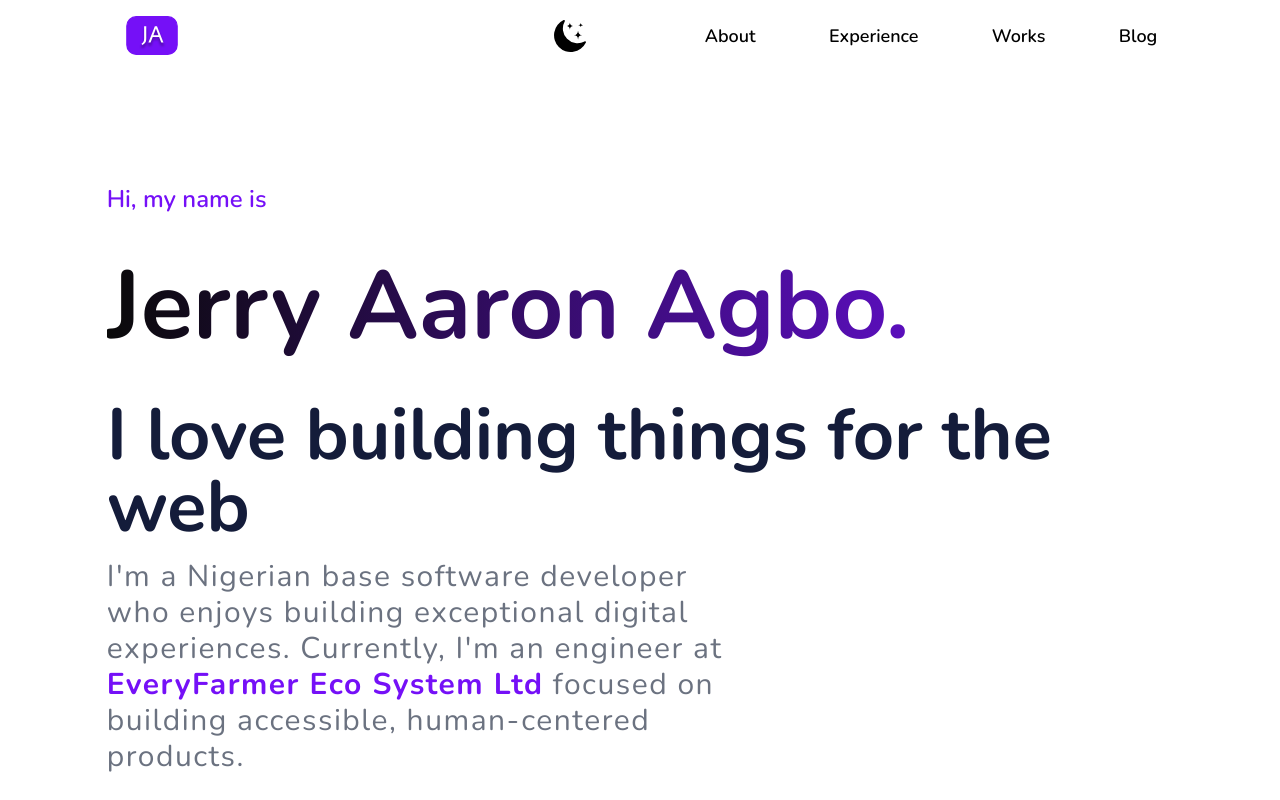
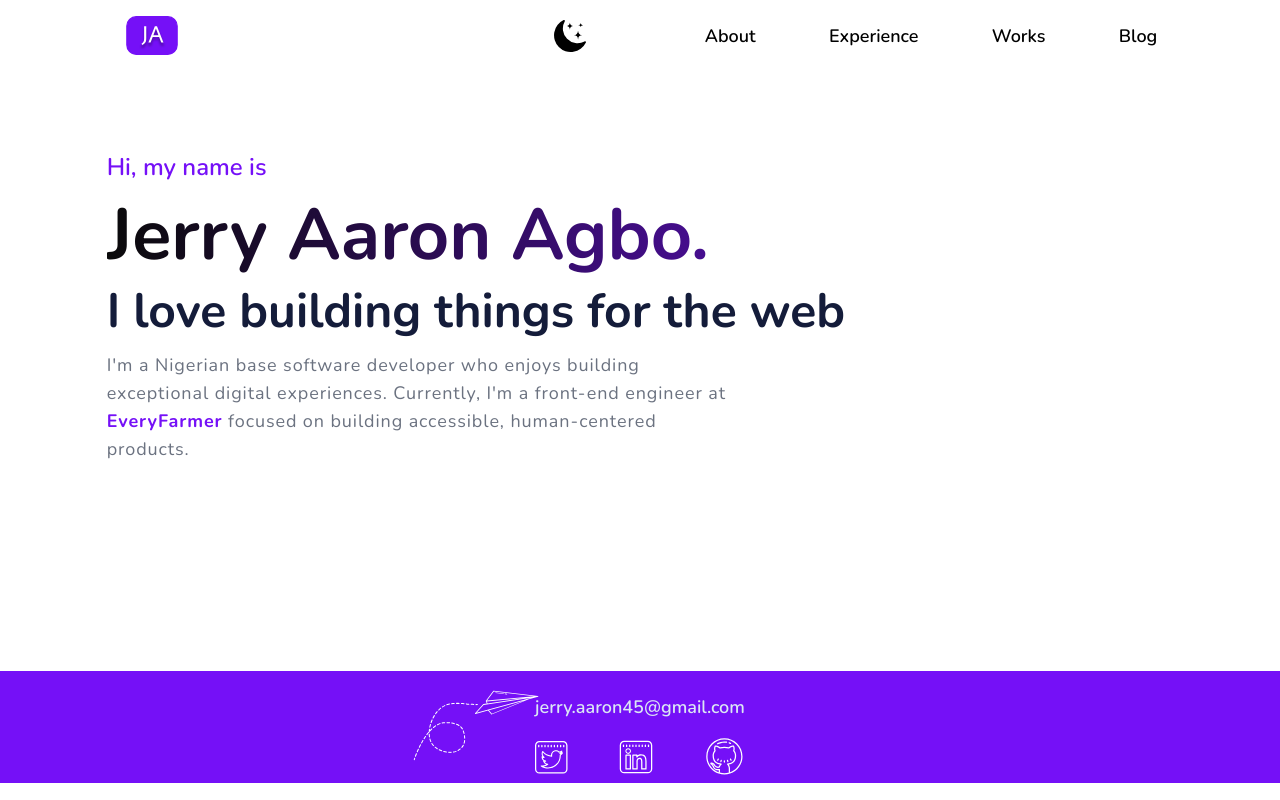
Before and after one commit to gfellah45/portfoliov2, a Next.js app: page / in a window 1280 px wide. Shown: the top 800 px of the page. Built offline with nearby package versions, Linux system fonts and the light colour scheme.

Commit message:
fix tailwing purge issues

```diff
--- a/src/components/Hero/Contact.tsx
+++ b/src/components/Hero/Contact.tsx
@@ -8,15 +8,15 @@ import Twitter from "../../svgs/Twitter";
 const Contact: React.FC = () => {
   const [isLightTheme] = useLocalStorage("lightTheme", true);
   return (
-    <div className="relative flex justify-center pt-10 mt-40 pb-14 md:mt-64 lg:mt-24 xl:mt-28 bg-light-bg2 dark:bg-dark-text1">
-      <div className="absolute hidden transition-all duration-300 ease-in-out lg:block top-16 lg:left-24 xl:left-72 animate-pulse motion-safe:animate-bounce">
+    <div className="relative flex items-center justify-center h-full bg-light-bg2 dark:bg-dark-text1">
+      <div className="absolute hidden transition-all duration-300 ease-in-out lg:block top-4 lg:left-28 xl:left-96 animate-pulse motion-safe:animate-bounce">
         <Email currentColor={isLightTheme ? "#ffffff" : "#7510F7"} />
       </div>
       <div className="">
-        <p className="text-3xl text-dark-text1 dark:text-light-bg2">
+        <p className="my-4 text-lg font-semibold text-dark-text1 dark:text-light-bg2">
           jerry.aaron45@gmail.com
         </p>
-        <div className="flex justify-between pt-14">
+        <div className="flex items-center justify-between ">
           <div>
             <a
               href="http://twittercom/uncleJAA"
--- a/src/components/Hero/Title.tsx
+++ b/src/components/Hero/Title.tsx
@@ -3,25 +3,26 @@ import React from "react";
 const Hero: React.FC = () => {
   return (
     <div className="w-full min-h-full">
-      <p className="text-2xl font-semibold text-light-bg2 dark:text-dark-text1">
+      <p className="text-lg font-semibold lg:text-2xl text-light-bg2 dark:text-dark-text1">
         Hi, my name is
       </p>
-      <h1 className="py-4 my-2 text-4xl font-extrabold text-transparent transform-gpu md:text-6xl lg:my-7 lg:text-7xl xl:text-8xl bg-gradient-to-r from-light-text1 bg-clip-text to-light-bg2 dark:to-light-bg2 dark:from-dark-text1">
+      <h1 className="py-2 text-4xl font-extrabold text-transparent md:text-6xl lg:my-2 lg:py-2 lg:text-7xl xl:text-7xl bg-gradient-to-r from-light-text1 bg-clip-text to-light-bg2 dark:to-light-bg2 dark:from-dark-text1 ">
         Jerry Aaron Agbo.
       </h1>
-      <p className="text-4xl font-bold lg:text-5xl xl:text-7xl dark:text-dark-text1 text-light-text2">
+      <p className="text-4xl font-bold lg:text-5xl xl:text-5xl dark:text-dark-text1 text-light-text2">
         I love building things for the web
       </p>
-      <p className="w-full my-4 space-x-3 text-2xl font-medium tracking-wider text-gray-500 md:w-11/12 lg:text-3xl lg:w-8/12 xl:w-7/12 dark:text-gray-400">
+      <p className="w-full my-4 space-x-3 text-lg font-medium tracking-wider text-gray-500 md:w-11/12 lg:text-lg lg:w-8/12 xl:w-7/12 dark:text-gray-400">
         I&#39;m a Nigerian base software developer who enjoys building
-        exceptional digital experiences. Currently, I&#39;m an engineer at{" "}
+        exceptional digital experiences. Currently, I&#39;m a front-end engineer
+        at{" "}
         <span className="inline-block font-bold text-light-bg2">
           <a
             href="http://everyfarmer.farm"
             target="_blank"
             rel="noopener noreferrer"
           >
-            EveryFarmer Eco System Ltd
+            EveryFarmer
           </a>
         </span>{" "}
         focused on building accessible, human-centered products.
--- a/src/components/Landing.tsx
+++ b/src/components/Landing.tsx
@@ -1,22 +1,21 @@
 import React from "react";
 import Container from "../Container";
 import Contact from "./Hero/Contact";
-import Header from "./header/Header";
 import Title from "./Hero/Title";
 
 const Landing: React.FC = () => {
   return (
-    <>
-      <Container>
-        {/* <div>
-          <Header />
-        </div> */}
-        <div className="min-w-full mt-28 h-4/6">
+    <div className="relative " style={{ minHeight: "89vh" }}>
+      <div className="pt-14 lg:pt-20">
+        <Container>
           <Title />
-        </div>
-      </Container>
-      <Contact />
-    </>
+        </Container>
+      </div>
+
+      <div className="absolute bottom-0 left-0 w-full h-28">
+        <Contact />
+      </div>
+    </div>
   );
 };
 
--- a/src/svgs/Email.tsx
+++ b/src/svgs/Email.tsx
@@ -7,8 +7,8 @@ interface Props {
 const Email: React.FC<Props> = ({ currentColor }) => {
   return (
     <svg
-      width="200"
-      height="120"
+      width="180"
+      height="80"
       viewBox="0 0 224 132"
       fill="none"
       xmlns="http://www.w3.org/2000/svg"
--- a/tailwind.config.js
+++ b/tailwind.config.js
@@ -1,5 +1,5 @@
 module.exports = {
-  purge: ["./pages/**/*.{js,ts,jsx,tsx}"],
+  purge: ["./pages/**/*.{js,ts,jsx,tsx}", "./src/**/*.{js,ts,jsx,tsx}"],
   darkMode: "class", // or 'media' or 'class'
   theme: {
     extend: {
```
